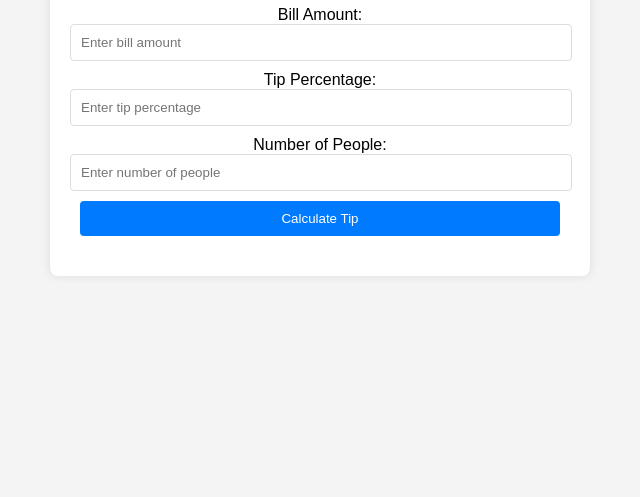
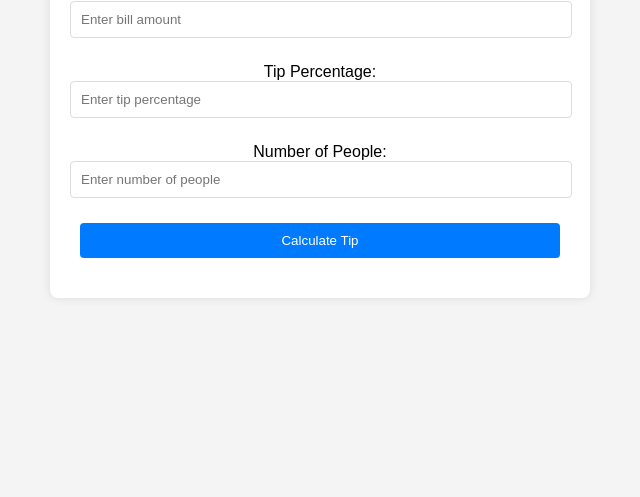
Before and after one commit to dvdshadow/tip-calculator, a plain HTML site: page index.html in a window 1280 px wide. Shown: the part 303-800 px from the top of the page, without its empty margins (320-960 px from the left). Drawn offline with Linux system fonts and the light colour scheme.

Commit message:
Update index.html

```diff
--- a/index.html
+++ b/index.html
@@ -9,14 +9,20 @@
 <body>
     <div class="calculator">
         <h2>Tip Calculator</h2>
-        <label for="billAmount">Bill Amount:</label>
-        <input type="number" id="billAmount" placeholder="Enter bill amount"><br>
+        <div class="input-group">
+            <label for="billAmount">Bill Amount:</label>
+            <input type="number" id="billAmount" placeholder="Enter bill amount">
+        </div>
 
-        <label for="tipPercent">Tip Percentage:</label>
-        <input type="number" id="tipPercent" placeholder="Enter tip percentage"><br>
+        <div class="input-group">
+            <label for="tipPercent">Tip Percentage:</label>
+            <input type="number" id="tipPercent" placeholder="Enter tip percentage">
+        </div>
 
-        <label for="numberOfPeople">Number of People:</label>
-        <input type="number" id="numberOfPeople" placeholder="Enter number of people"><br>
+        <div class="input-group">
+            <label for="numberOfPeople">Number of People:</label>
+            <input type="number" id="numberOfPeople" placeholder="Enter number of people">
+        </div>
 
         <button onclick="calculateTip()">Calculate Tip</button>
 
```
